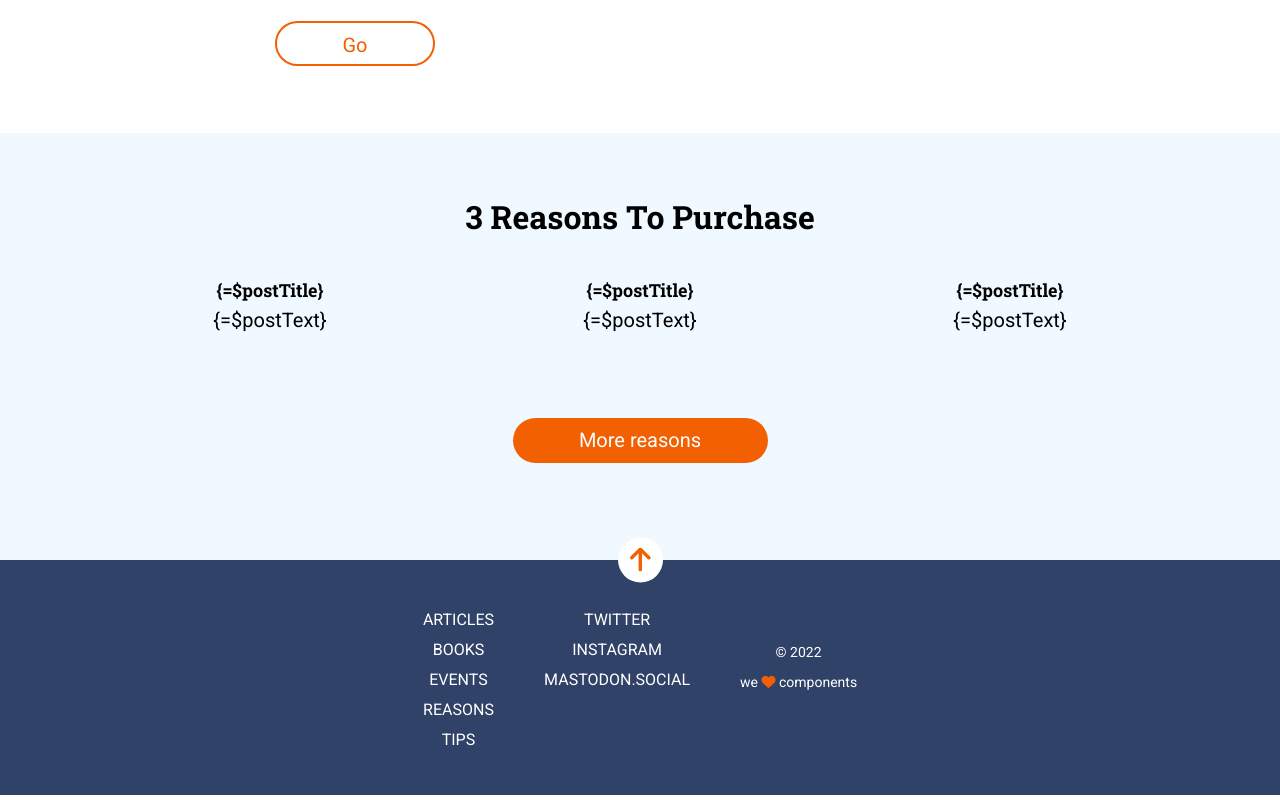
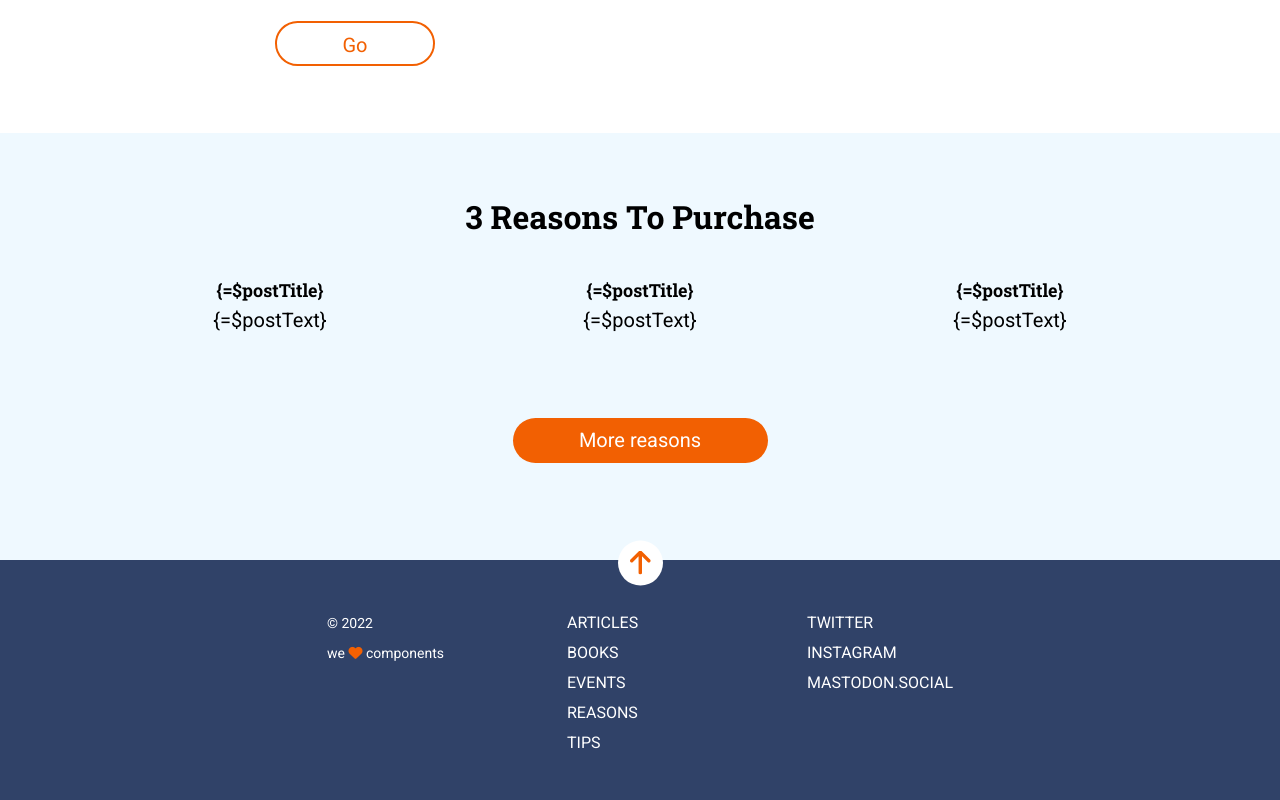
Before and after one commit to LuciaLacort/modulo-1-evaluacion-final-LuciaLacort, a website built with Vite: page src/index.html in a window 1280 px wide. Shown: the part 978-1778 px from the top of the page. Built offline with nearby package versions, Linux system fonts and the light colour scheme; files whose address does not match are found by name.

Commit message:
Terminado

```diff
--- a/package.json
+++ b/package.json
@@ -26,5 +26,8 @@
 	},
 	"author": "Adalab",
 	"license": "MIT",
-	"homepage": "https://github.com/adalab/adalab-web-starter-kit"
+	"homepage": "https://github.com/adalab/adalab-web-starter-kit",
+	"dependencies": {
+		"animate.css": "^4.1.1"
+	}
 }
--- a/src/partials/footer.html
+++ b/src/partials/footer.html
@@ -1,28 +1,28 @@
 <footer class="footer">
 
     <div class="footer__arrow">
-        <a href="pageStart">
+       <a href="pageStart">
           <img src="./images/arrow.svg" alt="Icono inicio página">
-        </a>
-    </div>
+       </a>
+     </div>
 
     <div class="footer__info">
 
       <ul class="footer__list--one">
-          <li><a href="#">ARTICLES</a></li>
-          <li><a href="#">BOOKS</a></li>
-          <li><a href="#">EVENTS</a></li>
-          <li><a href="#">REASONS</a></li>
-          <li><a href="#">TIPS</a></li>
+          <li><a href="https://adalab.es" target="_blank">ARTICLES</a></li>
+          <li><a href="https://adalab.es" target="_blank">BOOKS</a></li>
+          <li><a href="https://adalab.es" target="_blank">EVENTS</a></li>
+          <li><a href="https://adalab.es" target="_blank">REASONS</a></li>
+          <li><a href="https://adalab.es" target="_blank">TIPS</a></li>
       </ul>
 
       <ul class="footer__list--two">
-          <li><a href="#">TWITTER</a></li>
-          <li><a href="#">INSTAGRAM</a></li>
-          <li><a href="#">MASTODON.SOCIAL</a></li>
+          <li><a href="https://adalab.es" target="_blank">TWITTER</a></li>
+          <li><a href="https://adalab.es" target="_blank">INSTAGRAM</a></li>
+          <li><a href="https://adalab.es" target="_blank">MASTODON.SOCIAL</a></li>
       </ul>
 
-      <div class="footer__list--three">
+      <div>
          <p class="footer__copy">&copy; 2022</p>
          <p class="footer__text">we <i class="fa-solid fa-heart" style="color: #f26002;"></i> components</p>
       </div>
--- a/src/scss/layout/_footer.scss
+++ b/src/scss/layout/_footer.scss
@@ -10,7 +10,9 @@
     @media(min-width:768px){
         padding: 0 3.9rem;
         padding-bottom: 4rem;
+        height: 24rem;
       }
+
     &__arrow{
         background-color: $white;
         width: 4.5rem;
@@ -21,18 +23,18 @@
         transform: translateY(-50%);
         transition: transform 0.3s ease;
         &:hover{
-            transform:scale(1.3);
+            transform: scale(1.3) translateY(-50%);
             background-color: $softDecColor;
-            }
+        }
     }
-
     .footer__info{
-        display: flex;
-        flex-direction: row;
-        align-items: flex-start;
-        gap:5rem;
+        @media(min-width:768px){
+            display: flex;
+            flex-direction: row;
+            align-items: flex-start;
+            gap: 3rem;
+        }
     }
-
     &__list--one{
     list-style: none;
     text-align: center;
@@ -42,9 +44,15 @@
         & a{
             color:$white;
             text-decoration: none;
+            &:hover{
+                color: $subtitleColor;
+            }
        }
        @media(min-width:768px){
         margin-top: 0;
+        text-align: left;
+        order:2;
+        width: 21rem;
       }
     }
     &__list--two{
@@ -56,11 +64,16 @@
         & a{
             color:$white;
             text-decoration: none;
+            width: 21rem;
+            &:hover{
+                color: $subtitleColor;
+            }
         }
         @media(min-width:768px){
             margin-top: 0;
+            text-align: left;
+            order:3;
           }
-
     }
     &__copy{
         color: $white;
@@ -68,11 +81,21 @@
         margin-top: 3.2rem;
         line-height: 3rem;
         text-align: center;
+        @media(min-width:768px){
+            text-align: left;
+            margin:0;
+            width: 21rem;
+        }
     }
     &__text{
         color: white;
         font-size: 1.4rem;
         line-height: 3rem;
         text-align: center;
+        @media(min-width:768px){
+            text-align: left;
+            width: 21rem;
+        }
     }
+
 }
--- a/src/scss/layout/_second-section.scss
+++ b/src/scss/layout/_second-section.scss
@@ -16,7 +16,6 @@
         line-height: 2.14;
         color: $subtitleColor;
         padding-top: 6.39rem;
-
         @media (min-width:768px){
             padding-top: 3.7rem;
             line-height: 3rem;
@@ -48,7 +47,6 @@
         @media (min-width:1280px){
             font-size: 2rem;
         }
-
     }
     &--link{
         text-decoration: none;
--- a/src/scss/layout/_third-section.scss
+++ b/src/scss/layout/_third-section.scss
@@ -9,13 +9,10 @@
         grid-template-rows: 1fr 1fr 1fr;
         height: 40rem;
         padding: 3.6rem 3.57rem;
-
     }
     @media (min-width: 1280px){
         height: 42.7rem;
         padding: 0 8.5rem;
-
-
     }
     &--title{
         font-family: $titleFont;
```
Also changed, not shown: src/index.html (+1 -0 lines), src/scss/layout/_first-section.scss (+1 -8 lines), 1 other file.
